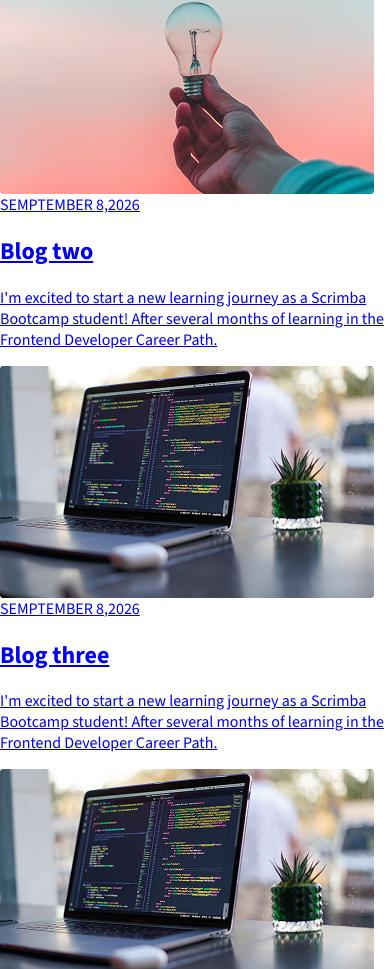
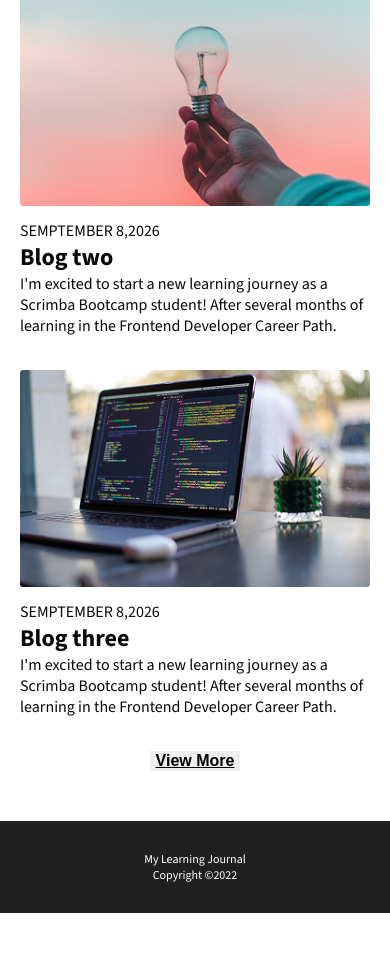
Before and after one commit to wzolnierek/learning-journal, a website built with Vite: page index.html in a window 390 px wide. Shown: the part 772-1741 px from the top of the page. After the commit the page ends 1685 px from the top, so only its background shows below. Built offline with nearby package versions, Linux system fonts and the light colour scheme.

Commit message:
media querry

```diff
--- a/css/style.css
+++ b/css/style.css
@@ -27,10 +27,7 @@ header{
     height: 24px;
 }
 
-.logo h1,
-ul,
-.main-article h2,
-.main-article p{
+.margin-0{
     margin: 0;
 }
 
@@ -47,7 +44,6 @@ ul{
     list-style: none;
 }
 
-/* Main Aricle */
 
 nav a{
     color: #090909;
@@ -57,12 +53,18 @@ nav a{
     text-transform: uppercase;
 }
 
+/* Main Aricle */
+
+
 .main-article{
     position: relative;
+    overflow: hidden;
 }
+
 .main-article img{
     display: block;
     width: 100%;
+    transition: transform 0.4s ease;
 }
 .main-article-content{
     color: white;
@@ -90,4 +92,83 @@ nav a{
 }
 
 .main-article p{
+    max-width: 100%;
 }
+
+/* blog posts */
+
+.grid{
+    display: grid;
+    grid-template-columns: repeat(auto-fill, minmax(280px, 1fr));
+    max-width: 900px;
+    gap: 20px;
+    margin: 50px auto 20px;
+    padding: 0 20px;
+
+}
+
+.hidden{
+    display: none;
+}
+
+.blog-article{
+    text-decoration: none;
+    color: #090909;
+}
+
+.blog-article img{
+    display: block;
+    width: 100%;
+    height: auto;
+}
+
+.blog-article-content{
+    padding: 14px 0;
+}
+
+.view-more{
+    border: none;
+    text-decoration-line: underline;
+    font-weight: bold;
+    font-size: 1rem;
+    display: block;
+    margin: 0 auto 50px;
+}
+
+/* Footer */
+footer{
+    background-color: #202020;
+    color: white;
+    font-size: 0.75rem;
+}
+
+.footer-container{
+    padding: 30px 0;
+    display: flex;
+    flex-direction: column;
+    justify-content: center;
+    align-items: center;
+}
+
+footer p{
+    font-weight: 200;
+    margin: 0;
+}
+
+@media (min-width:635px) {
+    .item4{display: block;}
+}
+
+@media (min-width:935px) {
+    .main-article img:focus,.main-article img:hover{
+        transform: scale(1.05);
+    }
+    .main-article img{
+        transition: transform 0.4s ease;
+    }
+   .item5{display: block;}
+   .item6{display: block;}
+   .main-article p{
+        max-width: 550px;
+    }
+}
```
